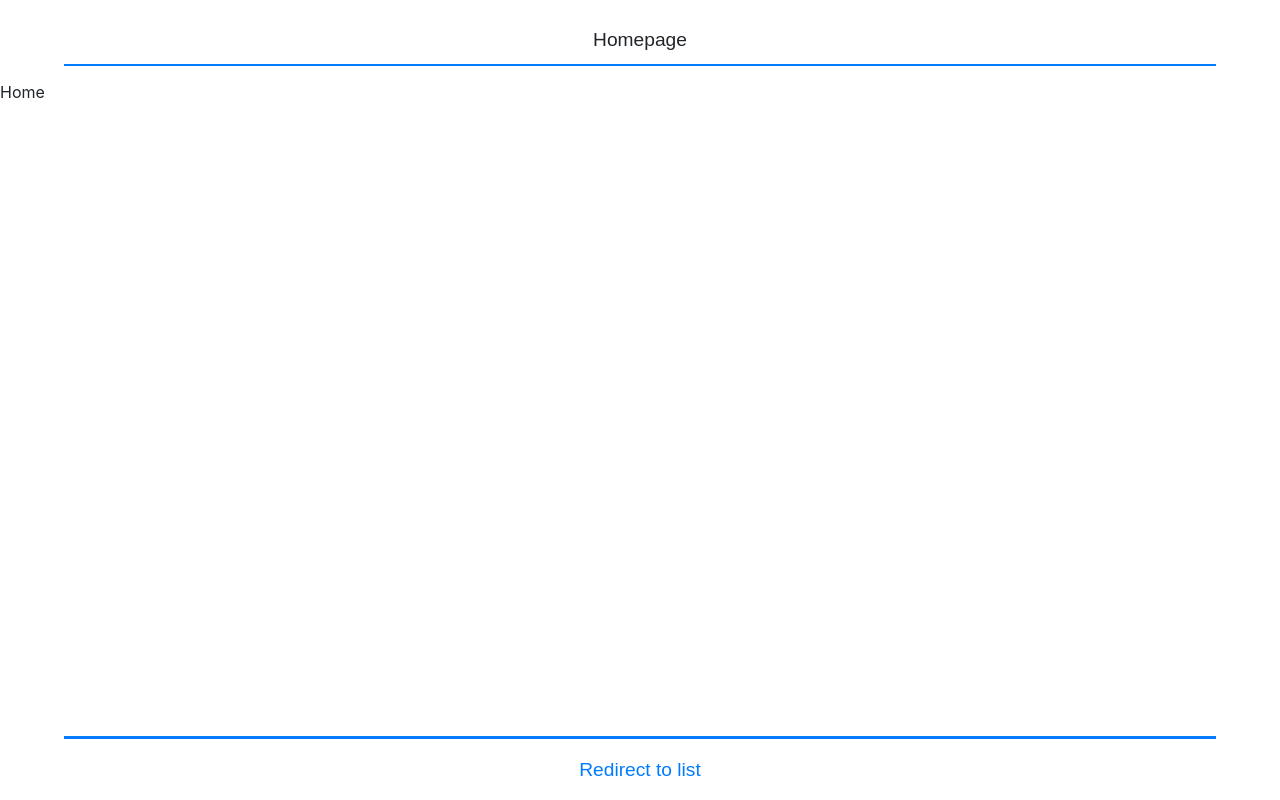
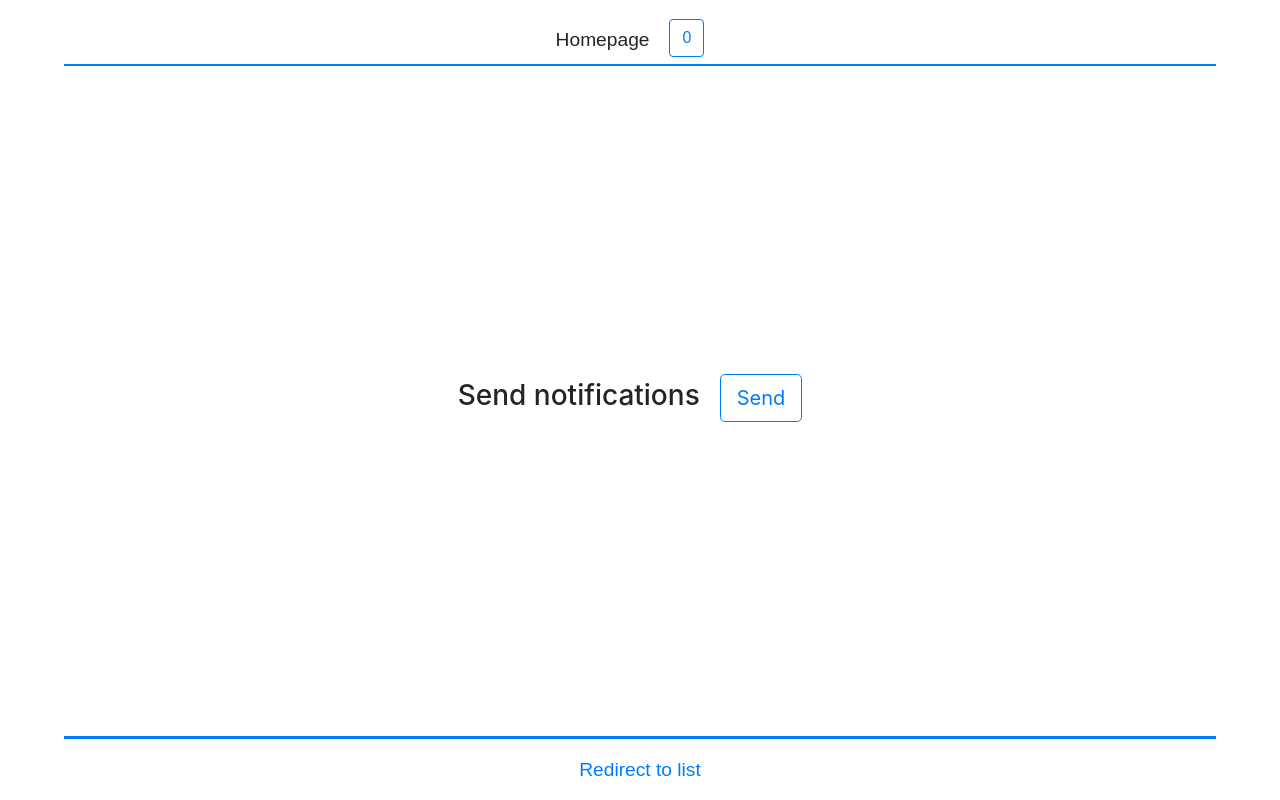
Before and after one commit to vkarabajic/MentoringDuo, a React (Create React App) app: page / in a window 1280 px wide. Built offline with nearby package versions, Linux system fonts and the light colour scheme.

Commit message:
added notifications on homepage

```diff
--- a/src/App.css
+++ b/src/App.css
@@ -69,7 +69,7 @@ li {
 	}
 
 .list {
-	margin: 20px 70px 70px 70px
+	padding: 20px 100px
 }
 
 .list-title {
@@ -110,6 +110,23 @@ li {
 	margin-top: -30px;
 	}
 
+	/* Notifications */
+	.notifications{
+	display: flex;
+	justify-content: center;
+	align-items: center;
+	position: absolute;
+	top:0;
+	bottom: 0;
+	left: 0;
+	right: 0;
+	margin: auto;
+	}
+
+	.btn-notif{
+		margin: 15px 20px 20px 20px
+	}
+
 /* Custom bg */
 
 .bg-infoCustom{
--- a/src/HeaderFooter/Header.js
+++ b/src/HeaderFooter/Header.js
@@ -1,6 +1,8 @@
 import React, { Component } from 'react';
 import Divider from './Divider'
 import 'bootstrap/dist/css/bootstrap.min.css';
+import { Button } from 'reactstrap';
+
 class Header extends Component {
 
 	render() {
@@ -9,6 +11,14 @@ class Header extends Component {
 				<div className='header'>
 					<div className='header-title'>
 						{this.props.title}
+						{this.props.title == "Homepage" &&
+							<Button
+								outline
+								color="primary"
+								className="btn-notif">
+								{this.props.notifications === undefined ? 0 : this.props.notifications}
+							</Button>
+						}
 					</div>
 				</div>
 				<Divider useFor={"header"}></Divider>
--- a/src/Screens/Home.js
+++ b/src/Screens/Home.js
@@ -2,17 +2,33 @@ import React, { Component } from 'react';
 import Persons from '../Persons/Persons';
 import Header from '../HeaderFooter/Header'
 import Footer from '../HeaderFooter/Footer'
-
+import { Button } from 'reactstrap';
 export default class PersonsList extends Component {
 	constructor(props) {
 		super(props);
+
+		this.state = {
+			notificationCount: 0
+		}
 	}
 
 	render() {
 		return (
 			<div>
-				<Header title={'Homepage'} />
-				Home
+				<Header title={'Homepage'} notifications={this.state.notificationCount} />
+				<div className="notifications">
+					<h3>Send notifications</h3>
+					<Button
+						outline
+						color="primary"
+						size="lg"
+						className="btn-notif"
+						onClick={() =>
+							this.setState({ notificationCount: this.state.notificationCount + 1 })
+						}>
+						Send
+					</Button>
+				</div>
 				<Footer redirectToHome={true} routeName='list' />
 			</div>
 		);
--- a/src/Screens/PersonsList.js
+++ b/src/Screens/PersonsList.js
@@ -34,10 +34,6 @@ export default class PersonsList extends Component {
 			<>
 				<Header title={'Person List'} />
 				<div className='list'>
-					<h3
-						className={'list-title'}>
-						Person list
-					</h3>
 					<ListGroup>
 						<ListGroupItem
 							active
```
